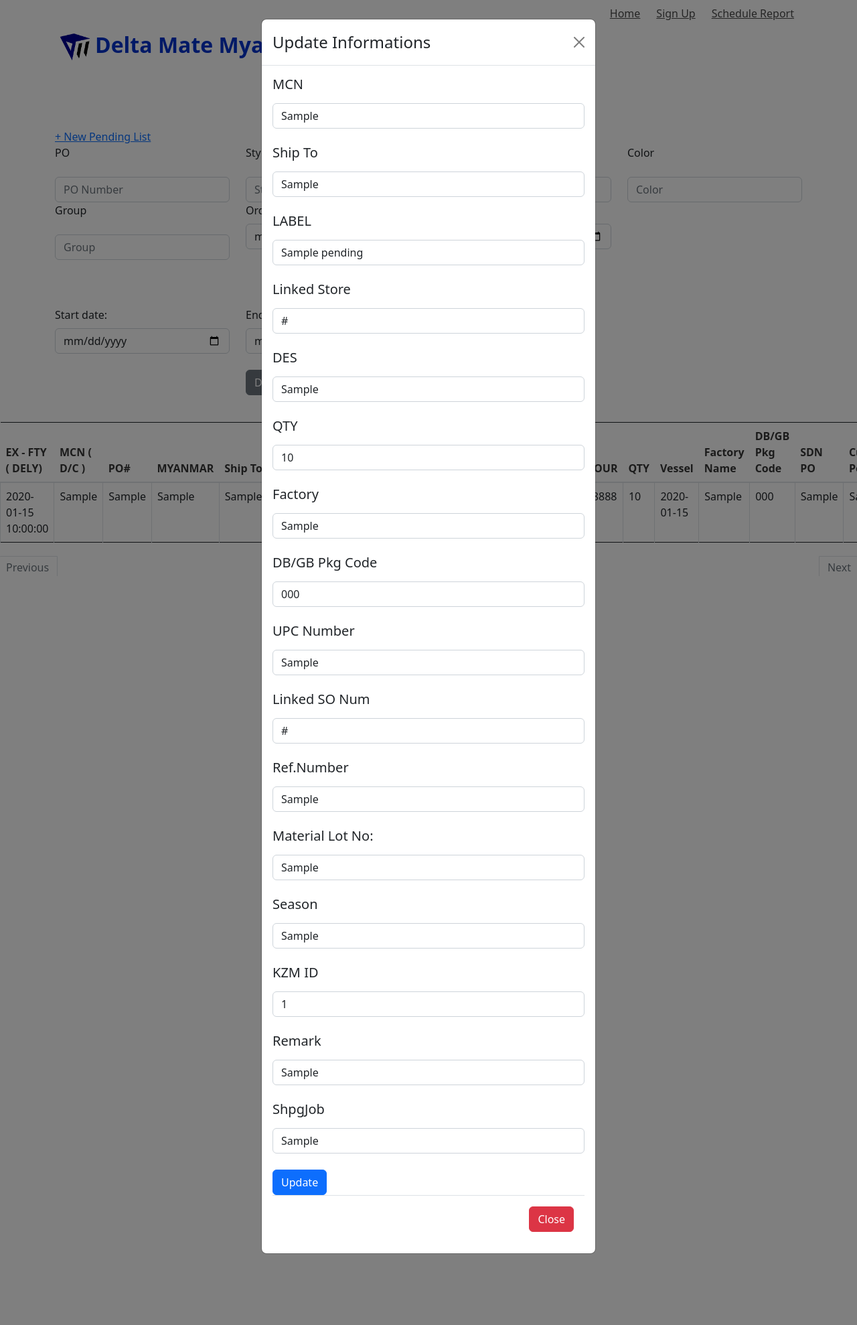
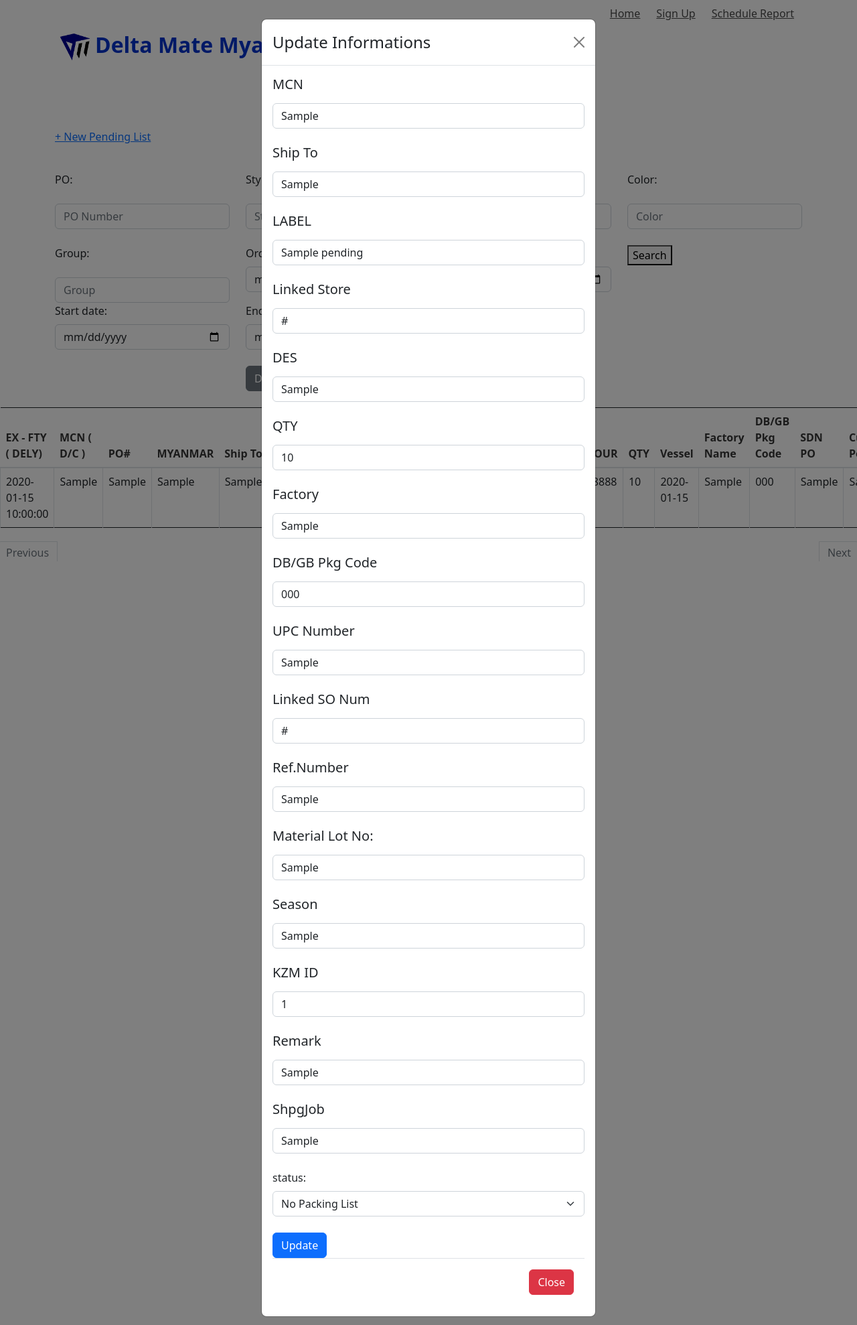
Before and after one commit to Shu-Naing/delatmate, a Flask app: page /pendinglist in a window 1280 px wide, after a click on "Edit". Shown: the whole page at 67% size. Run offline with Flask 3, Linux system fonts and the light colour scheme; a user stored in the database is signed in; tables that the repository leaves empty hold one stand-in row (values such as "Sample post").

Commit message:
small changes

```diff
--- a/models.py
+++ b/models.py
@@ -40,7 +40,6 @@ class Mocdm_erp(UserMixin, db.Model):
     consume = db.Column(db.String(255))
     gp = db.Column(db.String(255))
     remark = db.Column(db.String(255))
-    status = db.Column(db.String(10))
     pending_buyer = db.Column(db.String(255))
     created_date = db.Column(db.DateTime, default=datetime.utcnow)
     updated_date = db.Column(db.DateTime, onupdate=datetime.utcnow)
@@ -75,6 +74,7 @@ class Mocdm_pending(UserMixin, db.Model):
     remark = db.Column(db.String(255))
     shpg_job = db.Column(db.String(255))
     xfty_date = db.Column(db.String(255))
+    status = db.Column(db.String(255))
     previous = db.Column(db.Date)
     myanmar = db.Column(db.String(255))
     created_date = db.Column(db.DateTime, default=datetime.utcnow)
--- a/templates/pending.html
+++ b/templates/pending.html
@@ -20,43 +20,44 @@
                 </form> -->
                 <a href="{{ url_for('main.pendingfileupload') }}" type="submit">+ New Pending List</a>
             </div>
-            <div class="container">
-              <div class="form-group row">
+            <br>
+            <div class="container mt-3">
                 <form action="/searchpending" method="POST" enctype="multipart/form-data">
                   <div class="row">
                       <div class="col-md-3">
-                      <label for="start">PO</label>
+                        <label for="po">PO:</label>
                         <input type="text" class="form-control mt-3" id="po" placeholder="PO Number" name="po">
                       </div>
                       <div class="col-md-3">
-                      <label for="start">Style</label>
+                        <label for="style">Style:</label>
                         <input type="name" class="form-control mt-3" id="style" placeholder="Style" name="style">
                       </div>
                       <div class="col-md-3">
-                      <label for="start">Buyer</label>
+                        <label for="org_buyer">Buyer:</label>
                         <input type="name" class="form-control mt-3" id="org_buyer" placeholder="Buyer" name="org_buyer">
                       </div>
                       <div class="col-md-3">
-                      <label for="start">Color</label>
+                        <label for="color">Color:</label>
                         <input type="name" class="form-control mt-3" id="color" placeholder="Color" name="color">
                       </div>
+                  </div>
+                  <br>
+                  <div class="row">
                     <div class="col-md-3">
-                      <label for="start">Group</label>
+                      <label for="gp_name">Group:</label>
                      <input type="name" class="form-control mt-3" id="gp_name" placeholder="Group" name="gp_name">
                     </div>
-                    <br>
                     <div class="col-md-3">
-                      <label for="start">Order Date</label>
-                  <div class="col-xs-2">
-                  <input type="date" id="order_date" class="form-control" name="order_date" min="2000-01-02"><br><br>
-                  </div>
+                      <label for="order_date">Order Date</label>
+                      <input type="date" id="order_date" class="form-control" name="order_date" min="2000-01-02">
                     </div>
                     <div class="col-md-3">
                       <label for="start">Delivery Date</label>
-                      <div class="col-xs-2">
-                      <input type="date" id="ext_dely" class="form-control" name="ext_dely" min="2000-01-02"><br><br>
+                      <input type="date" id="ext_dely" class="form-control" name="ext_dely" min="2000-01-02">
                     </div>
-                    <button type="submit" class="btn btn-secondary">Search</button>
+                    <div class="col-md-3">
+                      <button type="submit">Search</button>
+                      <!-- <input type="submit" class="form-control mt-3" placeholder="Search"> -->
                     </div>
                   </div>
                 </form>
@@ -111,6 +112,7 @@
                         <th>Remark</th>
                         <th>ShpgJob</th>
                         <th>xFty Date</th>
+                        <th>Status</th>
                         <th>Edit</th>
                       </tr>
                     </thead>
@@ -146,6 +148,7 @@
                         <td>{{row.remark}}</td>
                         <td>{{row.shpg_job}}</td>
                         <td>{{row.xfty_date}}</td>
+                        <td>{{row.status}}</td>
                         <td>
                         <a href="/pendingUpdate"  class="btn btn-primary" value="{{row.id}}" data-bs-toggle="modal" data-bs-target="#myModal{{row.id}}">Edit</a>
                         </td>
@@ -218,6 +221,17 @@
                                   <h5>ShpgJob</h5>
                                   <input type="text" class="form-control mt-3" name="shpg_job" value="{{row.shpg_job}}">
                                   <br>
+                                  <label for="select" class="control-label" >status:</label>
+                                    <div class="form-input">
+                                        <select class="selectpicker form-select" title="Please Select" id="status" name="status" required>
+                                            <option value="No Packing List">No Packing List</option>
+                                            <option value="Pending">Pending</option>
+                                            <option value="Stock OK">Stock OK</option>
+                                            <option value="Completed">Completed</option>
+                                            <option value="Factory">Factory</option>
+                                        </select>
+                                  </div>
+                                  <br>
                                   <button class="btn btn-primary" type="submit">Update</button>
                                 </form>
 
--- a/templates/signup.html
+++ b/templates/signup.html
@@ -46,7 +46,7 @@
                                             <option value="admin">Admin</option>
                                             <option value="factor">Factory</option>
                                         </select>
-                                    </div>
+                                </div>
                             </div>
                         </div>
 
```
Also changed, not shown: auth.py (+9 -4 lines), templates/erp.html (+10 -11 lines). Lines whose indentation alone changed are shown as unchanged.
